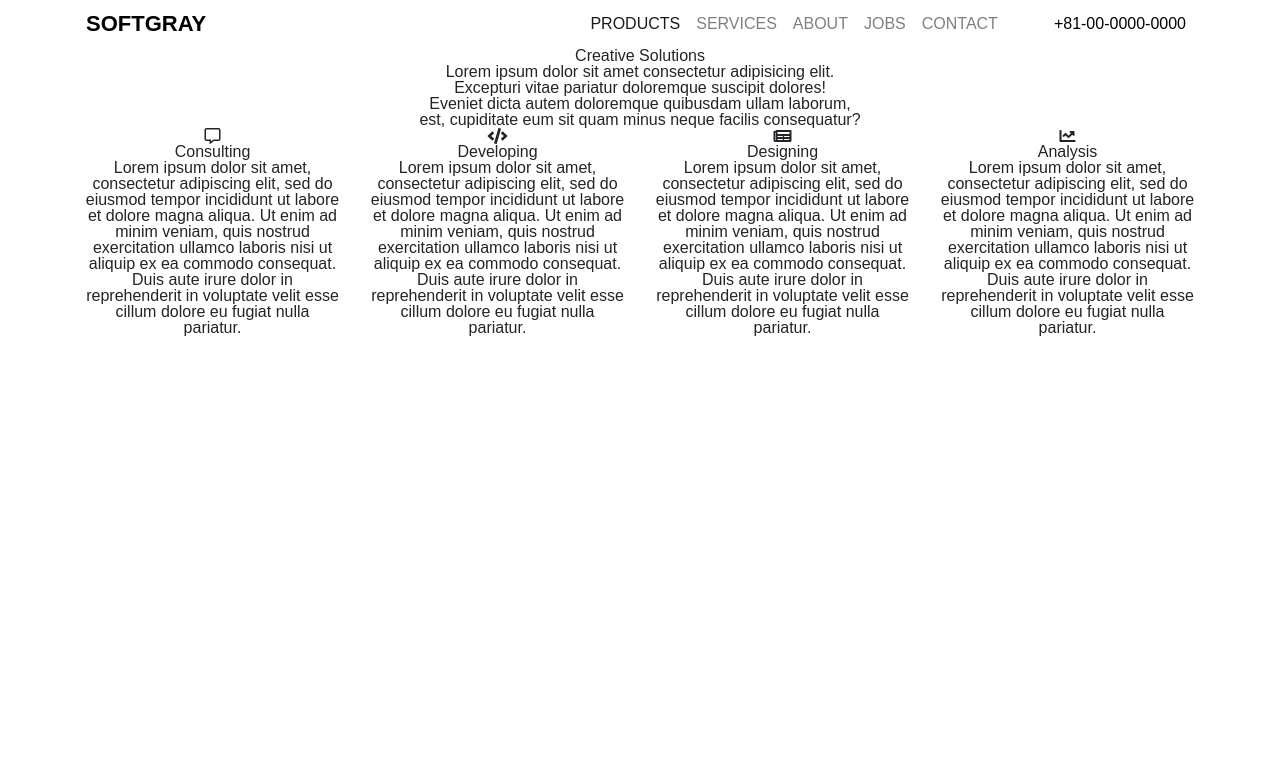
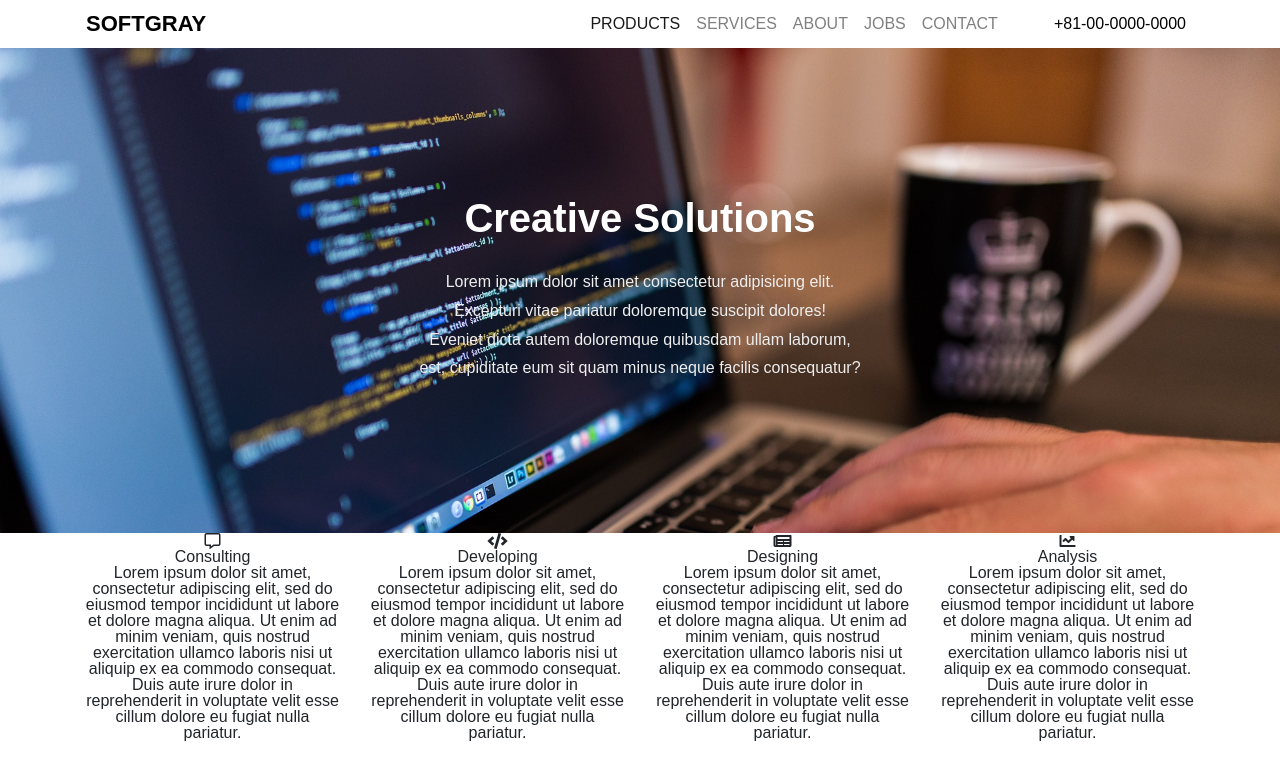
Before and after one commit to jerzy-olender/softgray, a plain HTML site: page index.html in a window 1280 px wide. Drawn offline with nearby package versions, Linux system fonts and the light colour scheme.

Commit message:
added main section css

```diff
--- a/style.css
+++ b/style.css
@@ -164,3 +164,21 @@ a {
     color: #000;
     margin: 0 0 0 40px;
 }
+
+.main{
+    background: url('./img/creative.jpg');
+    background-size: cover;
+    padding: 150px 0;
+}
+
+.main .main-wrapper .main-wrapper__title{
+    font-size: 40px;
+    font-weight: 600;
+    color: #fff;
+    margin-bottom: 30px;
+}
+
+.main .main-wrapper .main-wrapper__text{
+    color: #eee;
+    line-height: 1.8;
+}
```
